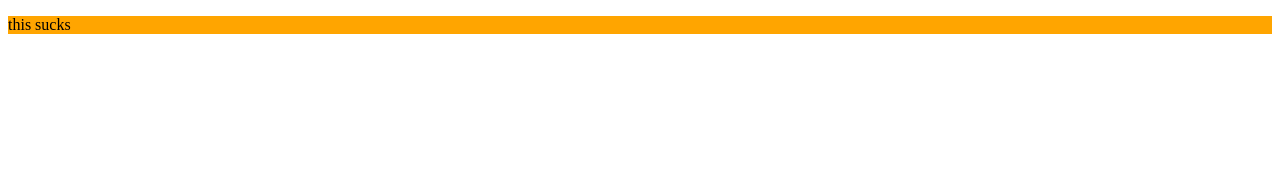
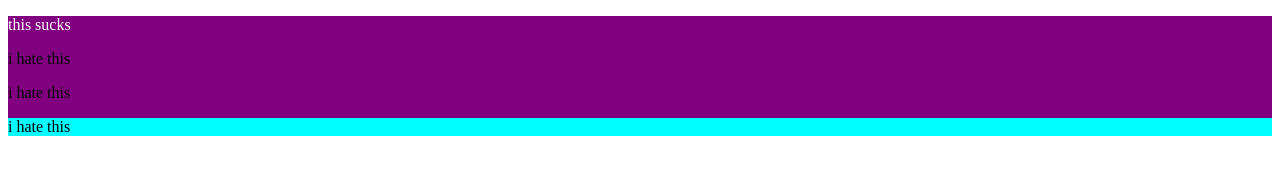
Before and after one commit to BrandonObermeit/port3ObermeitB, a plain HTML site: page public_html/index.html in a window 1280 px wide. Drawn offline with nearby package versions, Linux system fonts and the light colour scheme.

Commit message:
stressful

```diff
--- a/public_html/index.html
+++ b/public_html/index.html
@@ -14,6 +14,9 @@ and open the template in the editor.
     <body>
         <div class="practice">
             <p>this sucks</p>
+            <p>i hate this</p>
+            <p>i hate this</p>
+            <p>i hate this</p>
         </div>
 
 
--- a/public_html/script.js
+++ b/public_html/script.js
@@ -6,6 +6,9 @@
 
 
 $("document").ready(function(){
-    $(".practice").css("background","orange")
+    $(".practice").css("background","purple")
 
+    $("p:first").css("color", "white");
+
+    $("div p:last-child").css("background-color", "cyan")
 });
```
